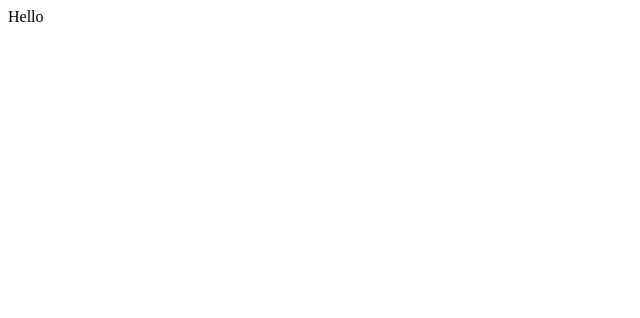
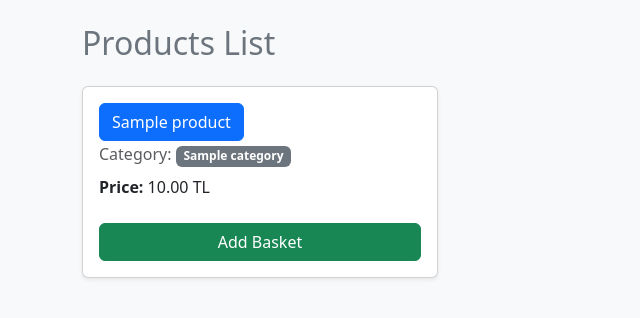
Before and after one commit to msayrac/eshopping, a Django app: page /products/ in a window 1280 px wide. Before the commit the part shown is almost empty. Shown: the top 318 px of the page, without its empty margins (0-640 px from the left). Run offline with Django 5.2, Linux system fonts and the light colour scheme; tables that the repository leaves empty hold one stand-in row (values such as "Sample post").

Commit message:
product list added. bootstrap added

```diff
--- a/core/urls.py
+++ b/core/urls.py
@@ -19,5 +19,5 @@ from django.urls import path, include
 
 urlpatterns = [
     path('admin/', admin.site.urls),
-    path('products/',include('products.urls'))
+    path('',include('products.urls'))
 ]
--- /dev/null
+++ b/products/templates/products/base.html
@@ -0,0 +1,21 @@
+<!DOCTYPE html>
+<html lang="en">
+<head>
+    <meta charset="UTF-8">
+    <meta name="viewport" content="width=device-width, initial-scale=1.0">
+    <title>Products</title>
+    <!-- Kesinlikle cdn.jsdelivr.net ile başlayan bu tam link olmalı -->
+    <link href="https://cdn.jsdelivr.net/npm/bootstrap@5.3.8/dist/css/bootstrap.min.css" rel="stylesheet" integrity="sha384-sRIl4kxILFvY47J16cr9ZwB07vP4J8+LH7qKQnuqkuIAvNWLzeN8tE5YBujZqJLB" crossorigin="anonymous">
+</head>
+<body class="bg-light py-4">
+
+    <div class="container">
+        {% block content %}
+        {% endblock %}
+    </div>
+
+    <!-- Kesinlikle cdn.jsdelivr.net ile başlayan bu tam link olmalı -->
+    <script src="https://cdn.jsdelivr.net/npm/bootstrap@5.3.8/dist/js/bootstrap.bundle.min.js" integrity="sha384-FKyoEForCGlyvwx9Hj09JcYn3nv7wiPVlz7YYwJrWVcXK/BmnVDxM+D2scQbITxI" crossorigin="anonymous"></script>
+  </body>
+</body>
+</html>
--- a/products/templates/products/product_list.html
+++ b/products/templates/products/product_list.html
@@ -1 +1,29 @@
-<p> Hello </p>
+{% extends "products/base.html" %}
+
+{% block content %}
+    <h2 class="mb-4 text-secondary">Products List</h2>
+
+    <div class="row row-cols-1 row-cols-md-3 g-4">
+    {% for product in products %}
+        <div class="col">
+            <!-- Bootstrap Kart Bileşeni -->
+            <div class="card h-100 shadow-sm">
+                <div class="card-body">
+                    <a href="{% url 'product-detail' product.id %}" class="btn btn-primary mb-2">{{ product.name }}</a>
+                    <h6 class="card-subtitle mb-2 text-muted">
+                        Category: <span class="badge bg-secondary">{{ product.category.name }}</span>
+                    </h6>
+                    <p class="card-text"><strong>Price:</strong> {{ product.price }} TL</p>
+                </div>
+                <div class="card-footer bg-transparent border-top-0 d-flex gap-2 pb-3">
+                    <button type="button" class="btn btn-success w-100">Add Basket</button>
+                </div>
+            </div>
+        </div>
+    {% empty %}
+        <div class="col-100 text-center py-5">
+            <p class="alert alert-warning">There is no product to be listed</p>
+        </div>
+    {% endfor %}
+    </div>
+{% endblock %}
--- a/products/urls.py
+++ b/products/urls.py
@@ -2,5 +2,6 @@
 from django.urls import path
 from products import views
 urlpatterns = [
-    path('', views.product_list),
+    path('products/', views.product_list, name='product-list'),
+    path('products/<int:pk>/', views.product_detail, name='product-detail'),
 ]
--- a/products/views.py
+++ b/products/views.py
@@ -1,4 +1,4 @@
-from django.shortcuts import render
+from django.shortcuts import render, get_object_or_404
 from products.models import Product, Category
 # Create your views here.
 
@@ -10,3 +10,12 @@ def product_list(request):
         'products':products
     }
     return render(request, 'products/product_list.html', context)
+
+
+def product_detail(request,pk):
+    product = get_object_or_404(Product, pk=pk)
+
+    context = {
+        'product':product
+    }
+    return render(request, 'products/product_detail.html', context)
```
Also changed, not shown: products/templates/products/product_detail.html (added, +19 -0 lines).
